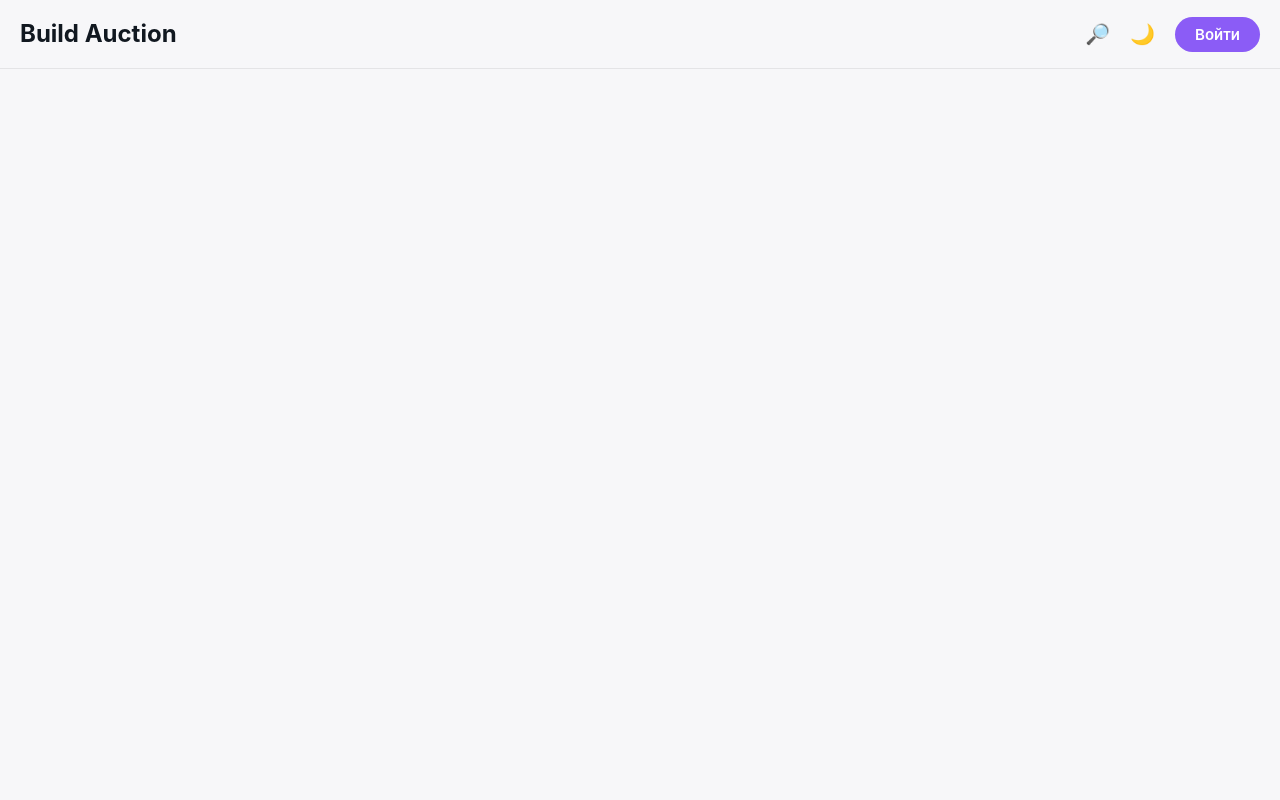
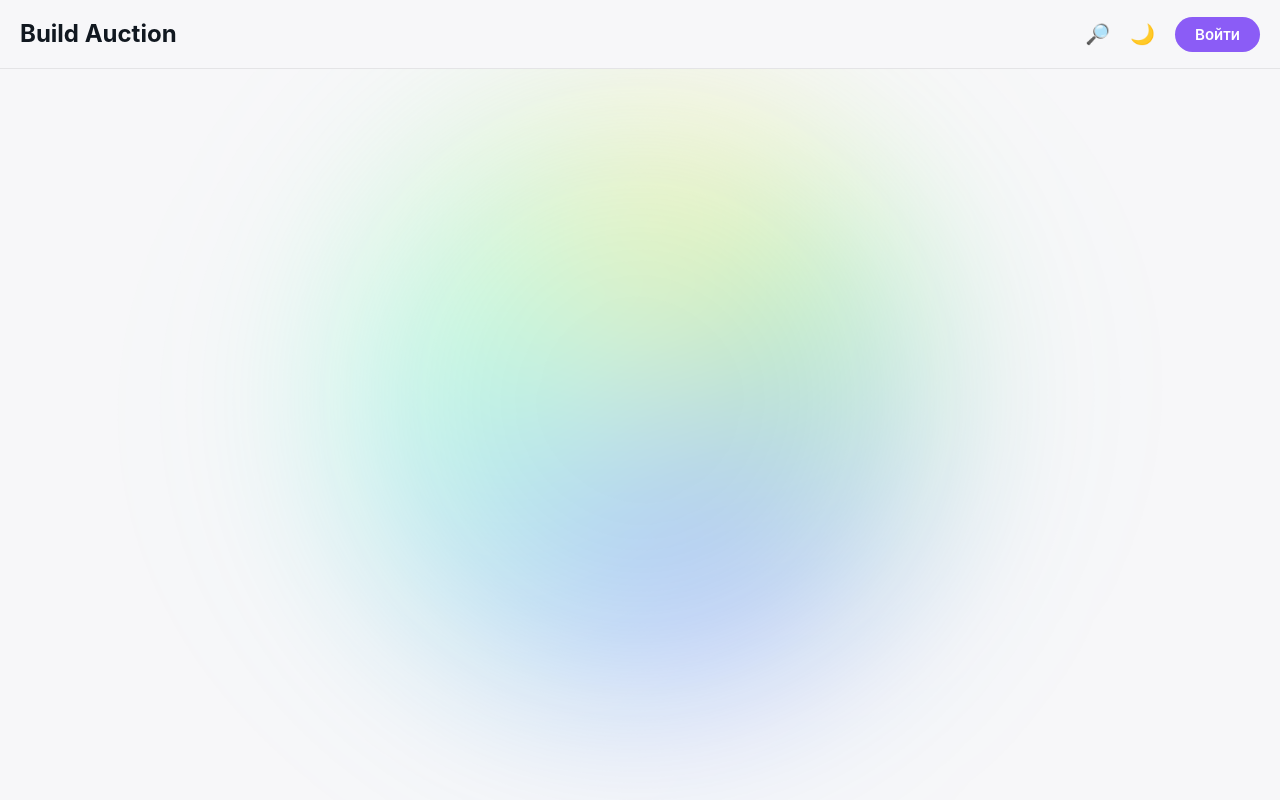
Before and after one commit to Beks2522/Build_Auction, a plain HTML site: page frontend/create.html in a window 1280 px wide. Drawn offline with nearby package versions, Linux system fonts and the light colour scheme.

Commit message:
Обновление стилей и фикс дизайна

```diff
--- a/frontend/create.html
+++ b/frontend/create.html
@@ -99,7 +99,7 @@
         </div>
     </div>
 </div>
-
+    <div class="ambient-glow"></div>
 <main class="protected-content" style="display: none; max-width: 1000px; margin: 0 auto;">
     <h2 style="margin-bottom: 25px; color: var(--text-heading);">Создать новый лот</h2>
 
```
Also changed, not shown: frontend/messages.html (+1 -1 lines), frontend/profile.html (+1 -2 lines), frontend/seller.html (+1 -1 lines).
